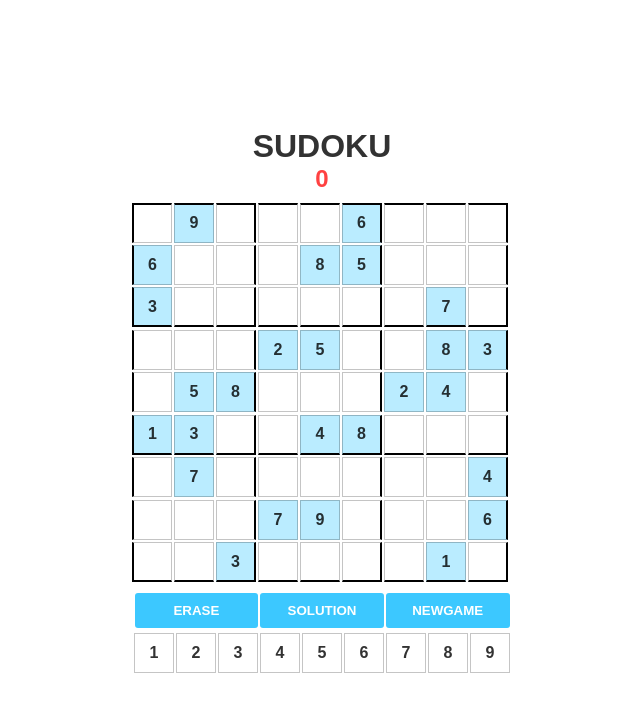
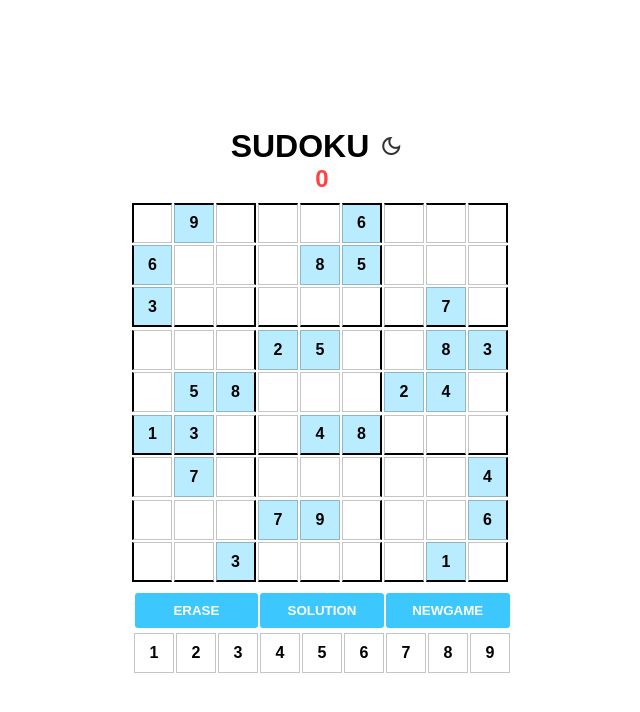
Before and after one commit to skehargit/sudoku, a plain HTML site: page index.html in a window 1280 px wide. Shown: the whole page, without its empty margins (318-958 px from the left). Drawn offline with nearby package versions, Linux system fonts and the light colour scheme.

Commit message:
added dark mode

```diff
--- a/index.html
+++ b/index.html
@@ -5,10 +5,20 @@
     <meta name="viewport" content="width=device-width, initial-scale=1.0" />
     <title>SUDOKU</title>
     <link rel="stylesheet" href="style.css" />
+    <link
+      rel="stylesheet"
+      href="https://fonts.googleapis.com/css2?family=Material+Symbols+Outlined:opsz,wght,FILL,GRAD@24,400,0,0"
+    />
   </head>
   <body>
     <div id="main" class="">
-      <h1>SUDOKU</h1>
+      <h1 class="heading">
+        SUDOKU
+        <span class="darklight"
+          ><span class="material-symbols-outlined" id="dark"> dark_mode </span>
+          <span class="material-symbols-outlined" id="light"> light_mode </span></span
+        >
+      </h1>
       <h2 id="error">0</h2>
 
       <div id="board">
--- a/style.css
+++ b/style.css
@@ -7,6 +7,32 @@
   outline: none !important;
   font-family: sans-serif;
   color: rgba(0, 0, 0, 0.803);
+}
+:root {
+  --font-color: #000000;
+  --border-color:rgba(0, 0, 0, 0.229) ;
+}
+[data-theme="dark"] {
+  --font-color: white;
+  --border-color: rgba(255, 255, 255, 0.291);
+}
+#light{
+  display: none;
+  padding: 2px 10px;
+}
+#dark{
+  padding: 2px 10px;
+}
+
+.darklight{
+  display: flex;
+  align-items: center;
+  justify-content: center;
+}
+.heading{
+  display: flex;
+  color: var(--font-color);
+
 }
 #main {
   display: flex;
@@ -36,11 +62,12 @@
 .box {
   height: 40px;
   width: 40px;
-  border: 1px solid rgba(0, 0, 0, 0.229);
+  border: 1px solid var(--border-color);
   display: flex;
   align-items: center;
   justify-content: center;
   font-weight: bold;
+  color: var(--font-color);
 }
 .selectedNumber {
   background-color: rgb(60, 200, 255);
--- a/sudokuLogic.js
+++ b/sudokuLogic.js
@@ -27,13 +27,33 @@ window.onload = () => {
 var selectedNumber = null;
 
 let error = 0;
+// var bgMode=0;
 
 // game started on loding
 function setGame(question, solution) {
   document.getElementById("new").addEventListener("click", function () {
     location.reload();
   });
+  // dark mode light mode
 
+  var dark=document.getElementById('dark');
+  var light = document.getElementById('light');
+  var body=document.getElementById('main');
+
+  dark.addEventListener('click',()=>{
+    light.style.display='block';
+    light.style.color='white'
+    dark.style.display='none';
+    body.style.backgroundColor='black'
+
+    document.documentElement.setAttribute('data-theme', 'dark');
+  })
+  light.addEventListener('click',()=>{
+    light.style.display='none';
+    dark.style.display='block';
+    body.style.backgroundColor='white'
+    document.documentElement.setAttribute('data-theme', 'light');
+  })
   //digits 1-9 & select function
   for (let i = 1; i <= 9; i++) {
     let digit = document.createElement("div");
@@ -67,7 +87,9 @@ function setGame(question, solution) {
       });
       // for border to know that it is a 3*3 cube
       if (r == 2 || r == 5 || r == 8) {
+
         box.style.borderBottom = "2px solid black";
+
       }
       if (c == 0) {
         box.style.borderLeft = "2px solid black";
```
